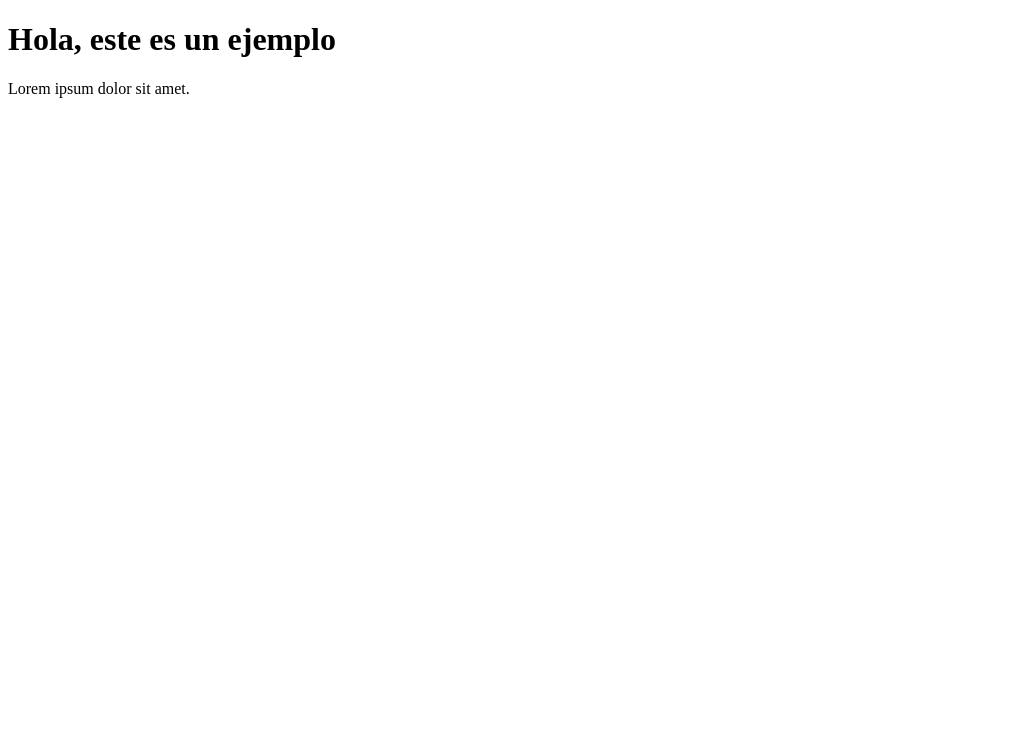
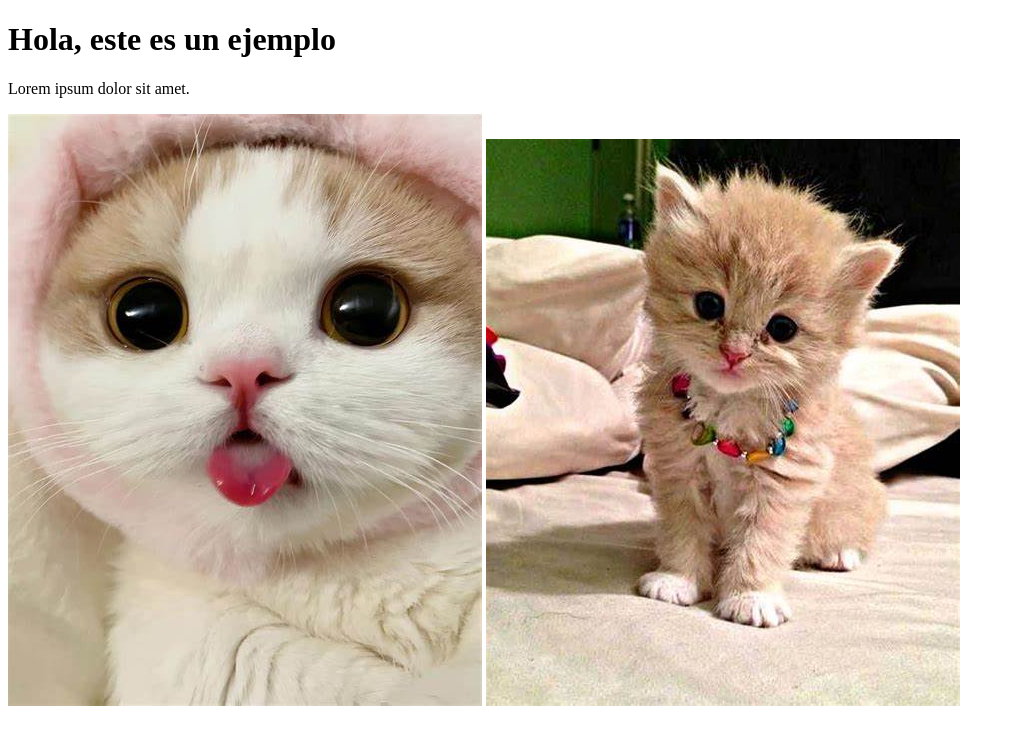
Before and after one commit to B4sal/ej02, a plain HTML site: page index.html in a window 1280 px wide. Shown: the whole page, without its empty margins (0-1015 px from the left). Drawn offline with Linux system fonts and the light colour scheme.

Commit message:
otro commit, carga de 2 fotos y su incrustacion en el index.html

```diff
--- a/index.html
+++ b/index.html
@@ -6,5 +6,7 @@
 <body>
     <h1>Hola, este es un ejemplo</h1>
     <p>Lorem ipsum dolor sit amet.</p>
+<img src="imgs/foto1.jpg" alt="Imagen de gato">
+<img src="imgs/foto2.jpg" alt="Imagen de otro gato">
 </body>
 </html>
```
Also changed, not shown: imgs/foto1.jpg (added), imgs/foto2.jpg (added).
